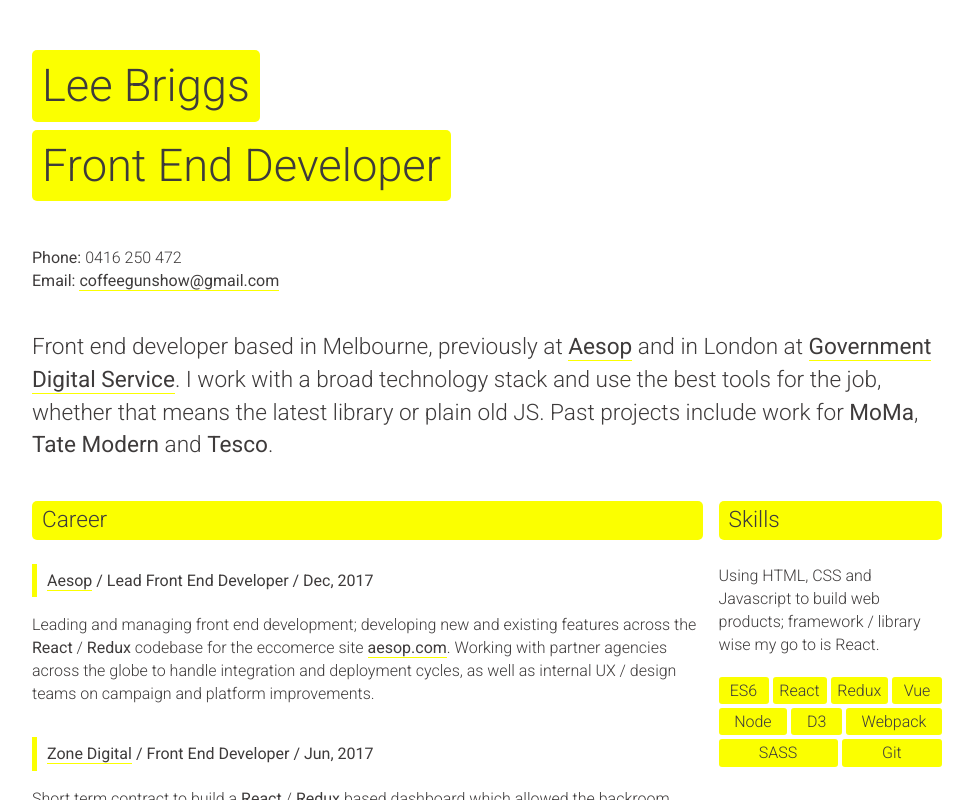
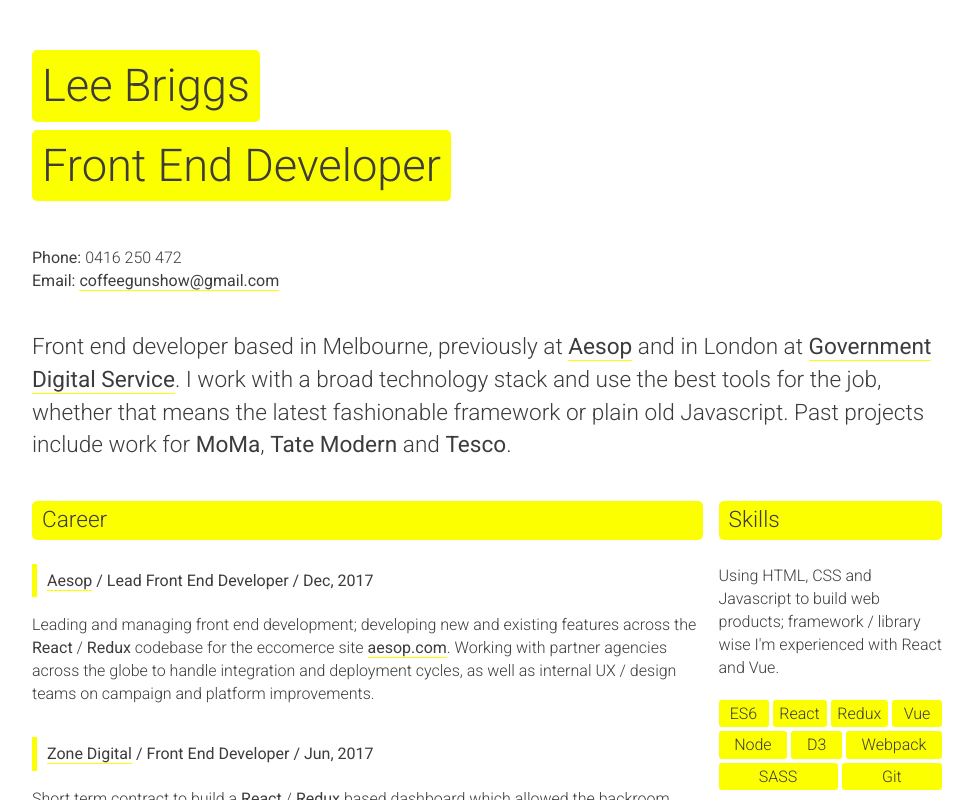
Before and after one commit to theleebriggs/theleebriggs.github.io, a React (Create React App) app: page / in a window 1280 px wide. Shown: the top 800 px of the page, without its empty margins (153-1126 px from the left). Built offline with nearby package versions, Linux system fonts and the light colour scheme.

Commit message:
[Update] Copy tweak

```diff
--- a/src/Resume/resume.data.js
+++ b/src/Resume/resume.data.js
@@ -4,7 +4,7 @@
   email: 'coffeegunshow@gmail.com',
   phone: '0416 250 472',
   url: 'https://theleebriggs.github.io',
-  summary: '<p>Front end developer based in Melbourne, previously at <a href="https://aesop.com/">Aesop</a> and in London at <a href="https://gov.uk">Government Digital Service</a>. I work with a broad technology stack and use the best tools for the job, whether that means the latest library or plain old JS. Past projects include work for <strong>MoMa</strong>, <strong>Tate Modern</strong> and <strong>Tesco</strong>.</p>'
+  summary: '<p>Front end developer based in Melbourne, previously at <a href="https://aesop.com/">Aesop</a> and in London at <a href="https://gov.uk">Government Digital Service</a>. I work with a broad technology stack and use the best tools for the job, whether that means the latest fashionable framework or plain old Javascript. Past projects include work for <strong>MoMa</strong>, <strong>Tate Modern</strong> and <strong>Tesco</strong>.</p>'
 }
 
 const work = [
@@ -149,7 +149,7 @@
 ]
 
 const skills = {
-  description: 'Using HTML, CSS and Javascript to build web products; framework / library wise my go to is React.',
+  description: 'Using HTML, CSS and Javascript to build web products; framework / library wise I\'m experienced with React and Vue.',
   values: [
     'ES6',
     'React',
```
